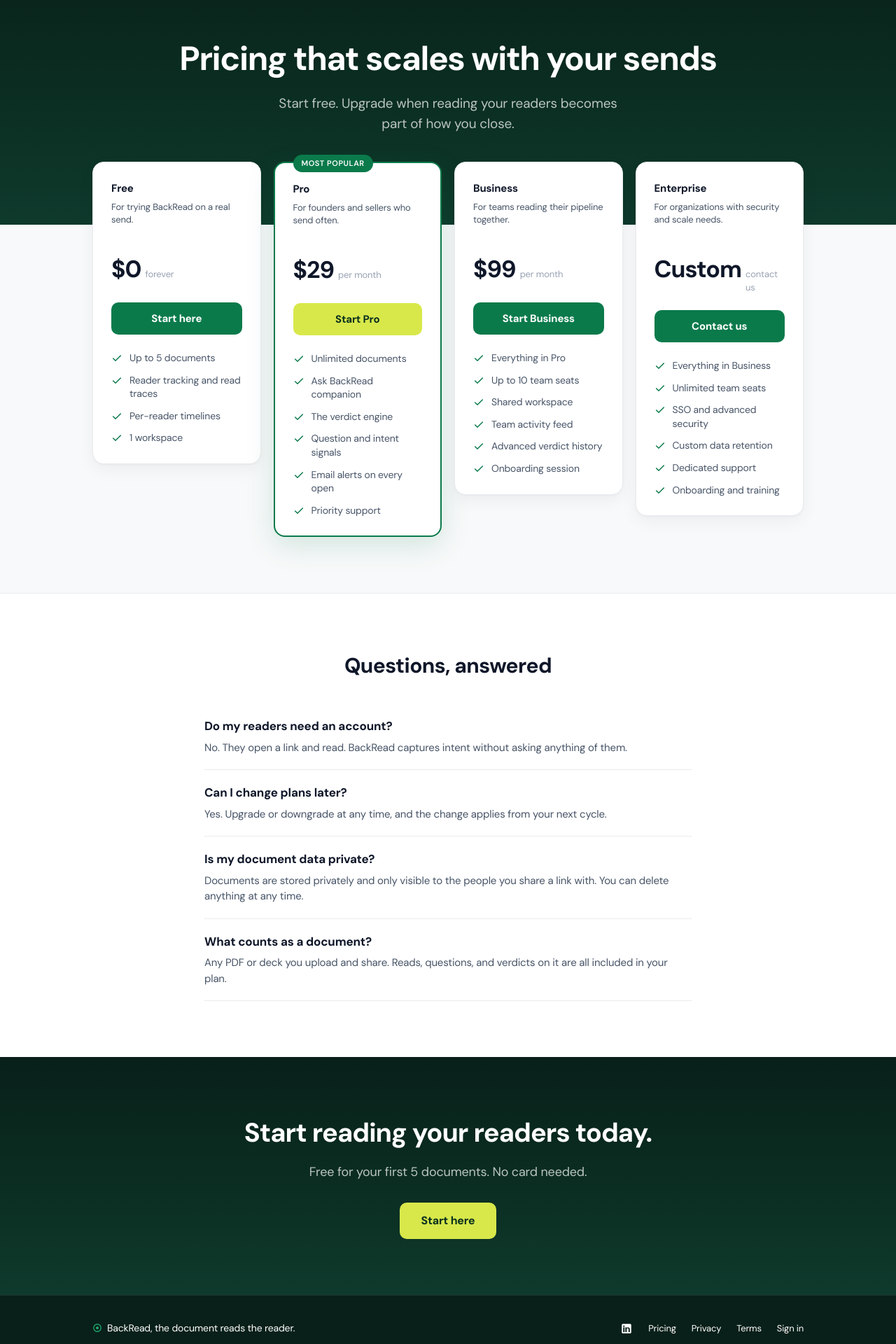
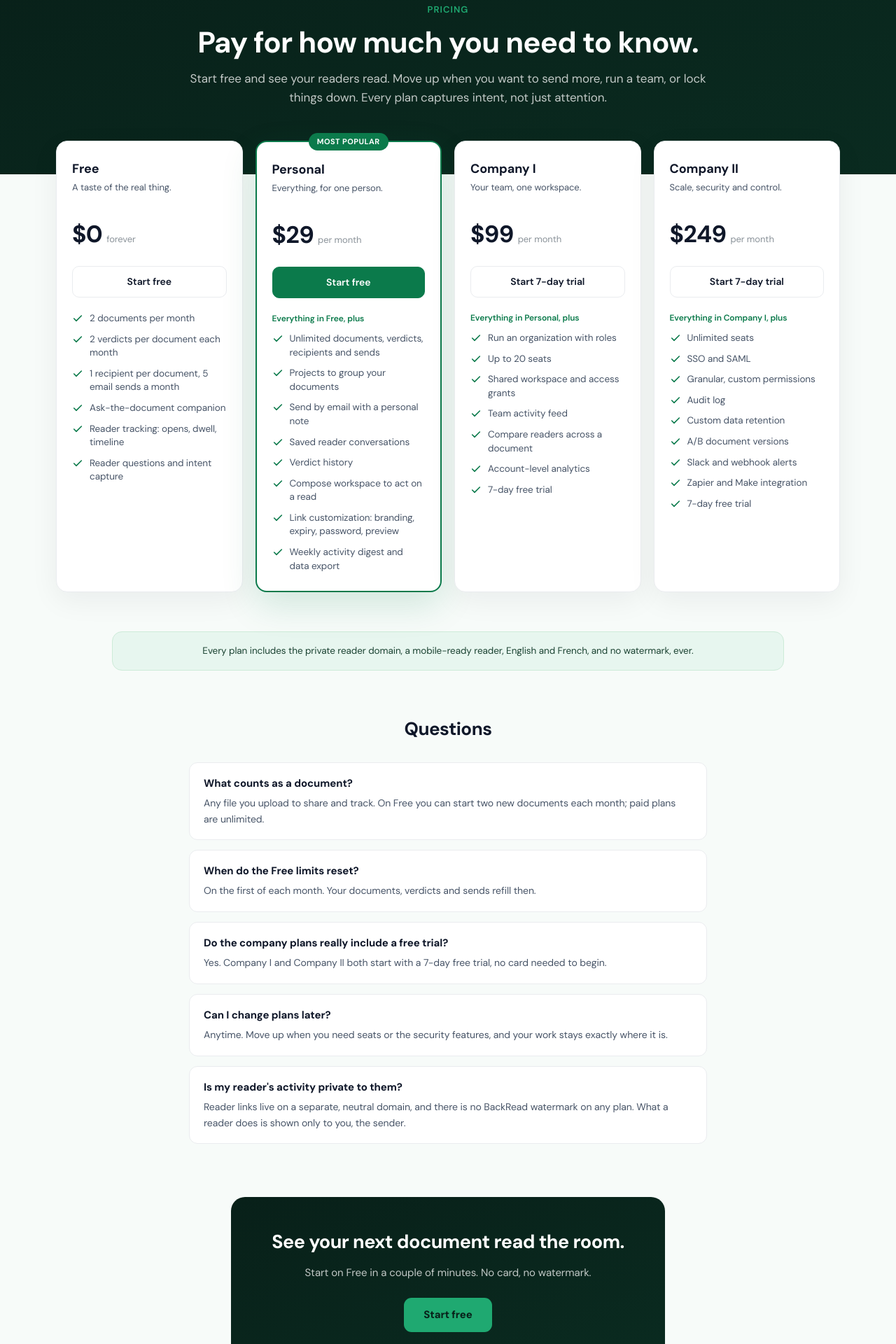
Before and after one commit to backreadproject/mainbackread, a Next.js app: page /pricing in a window 1280 px wide. Shown: the part 80-2000 px from the top of the page at 70% size. Built offline with nearby package versions, Linux system fonts and the light colour scheme; no server answers.

Commit message:
Rebuild pricing page with final four-plan structure

```diff
--- a/app/pricing/page.tsx
+++ b/app/pricing/page.tsx
@@ -1,87 +1,224 @@
 import MarketingNav from "../MarketingNav";
-import { getLocale } from "@/lib/locale-server";
-import { getDict } from "@/lib/i18n";
-const NIGHT = "#082019", INK = "#0F1729", CANVAS = "#F8F9FA", CARD = "#FFFFFF", GREEN = "#0B7A4B", GREEN_SOFT = "#E7F6EF", GREEN_TEXT = "#067647", BRAND = "#1FA971", BODY = "#475467", MUTE = "#98A2B3", LINE = "#EAECEF", CLOUD = "rgba(255,255,255,0.72)";
-const LEMON = "#D8E84A";
-const DM = "var(--font-dm-sans), system-ui, sans-serif";
-const GRADIENT = "linear-gradient(180deg, #082019 0%, #0B2E22 55%, #0E3A2C 100%)";
-export default async function PricingPage() {
-  const locale = await getLocale();
-  const d = getDict(locale);
-  const nav = { how: d.nav.how, why: d.nav.why, pricing: d.nav.pricing, signin: d.nav.signin, start: d.nav.start, openApp: d.nav.openApp };
-  const TIERS = d.pricing.tiers;
-  const FAQ = d.pricing.faq;
-  const wrap = { maxWidth: 1080, margin: "0 auto", padding: "0 32px" } as const;
+
+// Prices are placeholders you can edit right here in the TIERS array. Company II
+// is set to a placeholder monthly price; switch it to "Custom" with a contact CTA
+// anytime if you'd rather sell it as contact-sales. Both company plans carry a
+// 7-day free trial. No watermark on any plan, ever.
+const NIGHT = "#082019";
+const GREEN = "#0B7A4B";
+const BRAND = "#1FA971";
+const INK = "#0F1729";
+const BODY = "#475467";
+const MUTE = "#8A9299";
+const BORDER = "#EAECEF";
+const SOFT = "#E7F6EF";
+
+type Tier = {
+  id: string;
+  name: string;
+  price: string;
+  period: string;
+  tagline: string;
+  cta: string;
+  href: string;
+  popular?: boolean;
+  includes?: string;
+  features: string[];
+};
+
+const TIERS: Tier[] = [
+  {
+    id: "free",
+    name: "Free",
+    price: "$0",
+    period: "forever",
+    tagline: "A taste of the real thing.",
+    cta: "Start free",
+    href: "/login",
+    features: [
+      "2 documents per month",
+      "2 verdicts per document each month",
+      "1 recipient per document, 5 email sends a month",
+      "Ask-the-document companion",
+      "Reader tracking: opens, dwell, timeline",
+      "Reader questions and intent capture",
+    ],
+  },
+  {
+    id: "personal",
+    name: "Personal",
+    price: "$29",
+    period: "per month",
+    tagline: "Everything, for one person.",
+    cta: "Start free",
+    href: "/login",
+    popular: true,
+    includes: "Everything in Free, plus",
+    features: [
+      "Unlimited documents, verdicts, recipients and sends",
+      "Projects to group your documents",
+      "Send by email with a personal note",
+      "Saved reader conversations",
+      "Verdict history",
+      "Compose workspace to act on a read",
+      "Link customization: branding, expiry, password, preview",
+      "Weekly activity digest and data export",
+    ],
+  },
+  {
+    id: "company_1",
+    name: "Company I",
+    price: "$99",
+    period: "per month",
+    tagline: "Your team, one workspace.",
+    cta: "Start 7-day trial",
+    href: "/login",
+    includes: "Everything in Personal, plus",
+    features: [
+      "Run an organization with roles",
+      "Up to 20 seats",
+      "Shared workspace and access grants",
+      "Team activity feed",
+      "Compare readers across a document",
+      "Account-level analytics",
+      "7-day free trial",
+    ],
+  },
+  {
+    id: "company_2",
+    name: "Company II",
+    price: "$249",
+    period: "per month",
+    tagline: "Scale, security and control.",
+    cta: "Start 7-day trial",
+    href: "/login",
+    includes: "Everything in Company I, plus",
+    features: [
+      "Unlimited seats",
+      "SSO and SAML",
+      "Granular, custom permissions",
+      "Audit log",
+      "Custom data retention",
+      "A/B document versions",
+      "Slack and webhook alerts",
+      "Zapier and Make integration",
+      "7-day free trial",
+    ],
+  },
+];
+
+const FAQ: { q: string; a: string }[] = [
+  { q: "What counts as a document?", a: "Any file you upload to share and track. On Free you can start two new documents each month; paid plans are unlimited." },
+  { q: "When do the Free limits reset?", a: "On the first of each month. Your documents, verdicts and sends refill then." },
+  { q: "Do the company plans really include a free trial?", a: "Yes. Company I and Company II both start with a 7-day free trial, no card needed to begin." },
+  { q: "Can I change plans later?", a: "Anytime. Move up when you need seats or the security features, and your work stays exactly where it is." },
+  { q: "Is my reader's activity private to them?", a: "Reader links live on a separate, neutral domain, and there is no BackRead watermark on any plan. What a reader does is shown only to you, the sender." },
+];
+
+export default function PricingPage() {
   return (
-    <div style={{ fontFamily: DM, letterSpacing: "-0.011em", color: INK, background: CANVAS, fontWeight: 400, minHeight: "100vh" }}>
+    <div style={{ background: "#F7FBF9", minHeight: "100vh", fontFamily: "'DM Sans', system-ui, -apple-system, Segoe UI, Roboto, sans-serif", color: INK, letterSpacing: "-0.005em" }}>
       <style>{`
-        .m-a{text-decoration:none}
-        .m-cta{transition:background .15s,transform .1s}.m-cta:hover{background:#0A6A41}.m-cta:active{transform:translateY(1px)}
-        .m-cta-lemon{transition:background .15s,transform .1s}.m-cta-lemon:hover{background:#CDDD3E}.m-cta-lemon:active{transform:translateY(1px)}
-        .m-card{transition:transform .15s,box-shadow .15s}.m-card:hover{transform:translateY(-3px)}
-        @media(max-width:980px){.m-tiers{grid-template-columns:1fr 1fr!important}}
-        @media(max-width:560px){.m-tiers{grid-template-columns:1fr!important}.m-nav-links{display:none!important}}
+        .price-grid { display: grid; grid-template-columns: repeat(4, 1fr); gap: 18px; }
+        @media (max-width: 1000px) { .price-grid { grid-template-columns: repeat(2, 1fr); } }
+        @media (max-width: 560px) { .price-grid { grid-template-columns: 1fr; } }
+        .tier-cta { transition: background .15s, transform .05s; }
+        .tier-cta:active { transform: translateY(1px); }
       `}</style>
-      <MarketingNav activePricing locale={locale} labels={nav} />
-      <section style={{ background: GRADIENT, color: "#fff", padding: "128px 0 130px", textAlign: "center" }}>
-        <div style={wrap}>
-          <h1 style={{ fontSize: 48, fontWeight: 700, letterSpacing: "-0.03em", margin: "0 0 14px" }}>{d.pricing.heroTitle}</h1>
-          <p style={{ fontSize: 19, color: CLOUD, margin: 0, maxWidth: 520, marginLeft: "auto", marginRight: "auto", lineHeight: 1.5 }}>{d.pricing.heroSub}</p>
+
+      <MarketingNav />
+
+      {/* Hero */}
+      <section style={{ background: `linear-gradient(160deg, ${NIGHT}, #0a2b20)`, color: "#fff", padding: "84px 20px 96px", textAlign: "center" }}>
+        <div style={{ maxWidth: 760, margin: "0 auto" }}>
+          <div style={{ fontSize: 13, fontWeight: 600, letterSpacing: "0.08em", textTransform: "uppercase", color: BRAND, marginBottom: 14 }}>Pricing</div>
+          <h1 style={{ fontSize: 42, lineHeight: 1.08, fontWeight: 700, margin: "0 0 16px", letterSpacing: "-0.02em" }}>Pay for how much you need to know.</h1>
+          <p style={{ fontSize: 17, lineHeight: 1.6, color: "rgba(255,255,255,0.75)", margin: 0 }}>Start free and see your readers read. Move up when you want to send more, run a team, or lock things down. Every plan captures intent, not just attention.</p>
         </div>
       </section>
-      <section style={{ marginTop: -90, position: "relative", zIndex: 2, paddingBottom: 80 }}>
-        <div className="m-tiers" style={{ ...wrap, display: "grid", gridTemplateColumns: "repeat(4,1fr)", gap: 18, alignItems: "start" }}>
+
+      {/* Plan cards */}
+      <section style={{ maxWidth: 1160, margin: "0 auto", padding: "0 20px", transform: "translateY(-48px)" }}>
+        <div className="price-grid">
           {TIERS.map((t) => (
-            <div key={t.name} className="m-card" style={{ background: CARD, borderRadius: 16, border: t.highlight ? `2px solid ${GREEN}` : `1px solid ${LINE}`, padding: 26, boxShadow: t.highlight ? "0 12px 40px rgba(11,122,75,0.16)" : "0 1px 3px rgba(15,23,41,0.04), 0 8px 24px rgba(15,23,41,0.05)", position: "relative" }}>
-              {t.highlight && <div style={{ position: "absolute", top: -12, left: 26, background: GREEN, color: "#fff", fontSize: 11, fontWeight: 600, padding: "4px 12px", borderRadius: 16, textTransform: "uppercase", letterSpacing: "0.05em" }}>{d.pricing.popular}</div>}
-              <div style={{ fontSize: 15, fontWeight: 700, color: INK, marginBottom: 6 }}>{t.name}</div>
-              <p style={{ fontSize: 13, color: BODY, margin: "0 0 18px", lineHeight: 1.4, minHeight: 54 }}>{t.tagline}</p>
-              <div style={{ display: "flex", alignItems: "baseline", gap: 6, marginBottom: 22 }}>
-                <span style={{ fontSize: 34, fontWeight: 700, color: INK, letterSpacing: "-0.03em" }}>{t.price}</span>
-                <span style={{ fontSize: 13, color: MUTE }}>{t.cadence}</span>
+            <div key={t.id} style={{
+              background: "#fff",
+              border: t.popular ? `2px solid ${GREEN}` : `1px solid ${BORDER}`,
+              borderRadius: 16,
+              padding: "26px 22px",
+              display: "flex",
+              flexDirection: "column",
+              boxShadow: t.popular ? "0 18px 50px rgba(11,122,75,0.16)" : "0 12px 40px rgba(15,23,41,0.06)",
+              position: "relative",
+            }}>
+              {t.popular && (
+                <span style={{ position: "absolute", top: -13, left: "50%", transform: "translateX(-50%)", background: GREEN, color: "#fff", fontSize: 11, fontWeight: 700, letterSpacing: "0.04em", textTransform: "uppercase", padding: "4px 12px", borderRadius: 20 }}>Most popular</span>
+              )}
+              <div style={{ fontSize: 18, fontWeight: 700, color: INK }}>{t.name}</div>
+              <div style={{ fontSize: 13, color: BODY, margin: "4px 0 16px", minHeight: 34, lineHeight: 1.4 }}>{t.tagline}</div>
+              <div style={{ display: "flex", alignItems: "baseline", gap: 6, marginBottom: 4 }}>
+                <span style={{ fontSize: 34, fontWeight: 700, color: INK, letterSpacing: "-0.02em" }}>{t.price}</span>
+                <span style={{ fontSize: 13, color: MUTE }}>{t.period}</span>
               </div>
-              <a href="/login" className={t.highlight ? "m-a m-cta-lemon" : "m-a m-cta"} style={{ display: "block", textAlign: "center", background: t.highlight ? LEMON : GREEN, color: t.highlight ? "#08301F" : "#fff", border: "none", fontSize: 15, fontWeight: 700, padding: "12px", borderRadius: 10, marginBottom: 24 }}>{t.cta}</a>
-              <div style={{ display: "flex", flexDirection: "column", gap: 12 }}>
-                {t.features.map((f) => (
-                  <div key={f} style={{ display: "flex", alignItems: "flex-start", gap: 10 }}>
-                    <span style={{ color: GREEN, flexShrink: 0, marginTop: 2 }}><svg width="16" height="16" viewBox="0 0 24 24" fill="none" stroke="currentColor" strokeWidth="2.2" strokeLinecap="round" strokeLinejoin="round"><path d="M20 6L9 17l-5-5" /></svg></span>
-                    <span style={{ fontSize: 14, color: BODY, lineHeight: 1.4 }}>{f}</span>
-                  </div>
+              <a href={t.href} className="tier-cta" style={{
+                display: "block", textAlign: "center", textDecoration: "none",
+                background: t.popular ? GREEN : "#fff",
+                color: t.popular ? "#fff" : INK,
+                border: t.popular ? `1px solid ${GREEN}` : `1px solid ${BORDER}`,
+                borderRadius: 10, padding: "11px 16px", fontSize: 14, fontWeight: 600, margin: "16px 0 20px",
+              }}>{t.cta}</a>
+              {t.includes && <div style={{ fontSize: 12, fontWeight: 600, color: GREEN, marginBottom: 10 }}>{t.includes}</div>}
+              <ul style={{ listStyle: "none", margin: 0, padding: 0, display: "flex", flexDirection: "column", gap: 10 }}>
+                {t.features.map((f, i) => (
+                  <li key={i} style={{ display: "flex", gap: 9, fontSize: 13.5, color: BODY, lineHeight: 1.45 }}>
+                    <svg width="16" height="16" viewBox="0 0 24 24" fill="none" stroke={GREEN} strokeWidth="2.4" strokeLinecap="round" strokeLinejoin="round" style={{ flexShrink: 0, marginTop: 2 }}><path d="M20 6L9 17l-5-5" /></svg>
+                    <span>{f}</span>
+                  </li>
                 ))}
-              </div>
+              </ul>
             </div>
           ))}
         </div>
       </section>
-      <section style={{ background: "#fff", borderTop: `1px solid ${LINE}`, padding: "80px 0" }}>
-        <div style={{ ...wrap, maxWidth: 760 }}>
-          <h2 style={{ fontSize: 30, fontWeight: 700, letterSpacing: "-0.02em", margin: "0 0 32px", textAlign: "center" }}>{d.pricing.faqTitle}</h2>
-          {FAQ.map((f) => (
-            <div key={f.q} style={{ borderBottom: `1px solid ${LINE}`, padding: "20px 0" }}>
-              <div style={{ fontSize: 17, fontWeight: 700, color: INK, marginBottom: 6 }}>{f.q}</div>
-              <p style={{ fontSize: 15, color: BODY, lineHeight: 1.5, margin: 0 }}>{f.a}</p>
+
+      {/* Baseline strip */}
+      <section style={{ maxWidth: 1000, margin: "0 auto", padding: "8px 20px 8px" }}>
+        <div style={{ background: SOFT, border: `1px solid #CDEBD8`, borderRadius: 14, padding: "16px 20px", textAlign: "center", fontSize: 13.5, color: "#1B4332", lineHeight: 1.6 }}>
+          Every plan includes the private reader domain, a mobile-ready reader, English and French, and no watermark, ever.
+        </div>
+      </section>
+
+      {/* FAQ */}
+      <section style={{ maxWidth: 780, margin: "0 auto", padding: "56px 20px 20px" }}>
+        <h2 style={{ fontSize: 26, fontWeight: 700, textAlign: "center", margin: "0 0 28px", letterSpacing: "-0.02em" }}>Questions</h2>
+        <div style={{ display: "flex", flexDirection: "column", gap: 14 }}>
+          {FAQ.map((f, i) => (
+            <div key={i} style={{ background: "#fff", border: `1px solid ${BORDER}`, borderRadius: 12, padding: "18px 20px" }}>
+              <div style={{ fontSize: 15, fontWeight: 700, color: INK, marginBottom: 6 }}>{f.q}</div>
+              <div style={{ fontSize: 14, color: BODY, lineHeight: 1.6 }}>{f.a}</div>
             </div>
           ))}
         </div>
       </section>
-      <section style={{ background: GRADIENT, color: "#fff", padding: "80px 0", textAlign: "center" }}>
-        <div style={wrap}>
-          <h2 style={{ fontSize: 38, fontWeight: 700, letterSpacing: "-0.025em", margin: "0 0 14px" }}>{d.pricing.ctaTitle}</h2>
-          <p style={{ fontSize: 18, color: CLOUD, margin: "0 0 30px" }}>{d.pricing.ctaSub}</p>
-          <a href="/login" className="m-a m-cta-lemon" style={{ display: "inline-block", background: LEMON, color: "#08301F", fontSize: 16, fontWeight: 700, padding: "14px 30px", borderRadius: 10 }}>{d.pricing.ctaBtn}</a>
+
+      {/* Closing CTA */}
+      <section style={{ padding: "56px 20px 72px", textAlign: "center" }}>
+        <div style={{ maxWidth: 620, margin: "0 auto", background: `linear-gradient(160deg, ${NIGHT}, #0a2b20)`, borderRadius: 20, padding: "44px 28px", color: "#fff" }}>
+          <h2 style={{ fontSize: 27, fontWeight: 700, margin: "0 0 12px", letterSpacing: "-0.02em" }}>See your next document read the room.</h2>
+          <p style={{ fontSize: 15, color: "rgba(255,255,255,0.75)", margin: "0 0 24px", lineHeight: 1.6 }}>Start on Free in a couple of minutes. No card, no watermark.</p>
+          <a href="/login" style={{ display: "inline-block", background: BRAND, color: NIGHT, textDecoration: "none", fontSize: 15, fontWeight: 700, padding: "13px 28px", borderRadius: 11 }}>Start free</a>
         </div>
       </section>
-      <footer style={{ background: NIGHT, borderTop: "1px solid rgba(255,255,255,0.08)", color: "#fff", padding: "36px 0" }}>
-        <div style={{ ...wrap, display: "flex", justifyContent: "space-between", alignItems: "center", flexWrap: "wrap", gap: 16 }}>
-          <a href="/" className="m-a" style={{ fontSize: 14, color: "#fff", display: "flex", alignItems: "center", gap: 7 }}><span style={{ color: BRAND }}><svg width="1em" height="1em" viewBox="0 0 24 24" fill="none" style={{display:"inline-block",verticalAlign:"-0.1em"}}><circle cx="12" cy="12" r="9" stroke="currentColor" strokeWidth="2.2"/><circle cx="12" cy="12" r="3.5" fill="currentColor"/></svg></span> BackRead, {d.footer.tagline.toLowerCase()}</a>
-          <div style={{ display: "flex", gap: 22, alignItems: "center" }}>
-            <a href="https://www.linkedin.com/company/backread/" target="_blank" rel="noopener noreferrer" aria-label="BackRead on LinkedIn" className="m-a" style={{ color: "#fff", display: "flex", alignItems: "center" }}><svg width="18" height="18" viewBox="0 0 24 24" fill="currentColor"><path d="M19 3a2 2 0 0 1 2 2v14a2 2 0 0 1-2 2H5a2 2 0 0 1-2-2V5a2 2 0 0 1 2-2h14zM8.34 9.5H5.67V18.5h2.67V9.5zM7 5.9a1.55 1.55 0 1 0 0 3.1 1.55 1.55 0 0 0 0-3.1zM18.34 18.5v-4.94c0-2.64-1.41-3.87-3.29-3.87-1.52 0-2.2.84-2.58 1.43V9.5h-2.67V18.5h2.67v-4.77c0-1.26.24-2.48 1.8-2.48 1.54 0 1.56 1.44 1.56 2.56v4.69h2.78z"/></svg></a>
-            <a href="/pricing" className="m-a" style={{ color: "#fff", fontSize: 13 }}>Pricing</a>
-            <a href="/privacy" className="m-a" style={{ color: "#fff", fontSize: 13 }}>Privacy</a>
-            <a href="/terms" className="m-a" style={{ color: "#fff", fontSize: 13 }}>Terms</a>
-            <a href="/login" className="m-a" style={{ color: "#fff", fontSize: 13 }}>Sign in</a>
-          </div>
+
+      {/* Footer */}
+      <footer style={{ borderTop: `1px solid ${BORDER}`, padding: "28px 20px", textAlign: "center", color: MUTE, fontSize: 13 }}>
+        <div style={{ display: "flex", gap: 18, justifyContent: "center", flexWrap: "wrap", marginBottom: 10 }}>
+          <a href="/" style={{ color: BODY, textDecoration: "none" }}>Home</a>
+          <a href="/pricing" style={{ color: BODY, textDecoration: "none" }}>Pricing</a>
+          <a href="/privacy" style={{ color: BODY, textDecoration: "none" }}>Privacy</a>
+          <a href="/terms" style={{ color: BODY, textDecoration: "none" }}>Terms</a>
         </div>
+        <div>The document reads the reader.</div>
       </footer>
     </div>
   );
```
